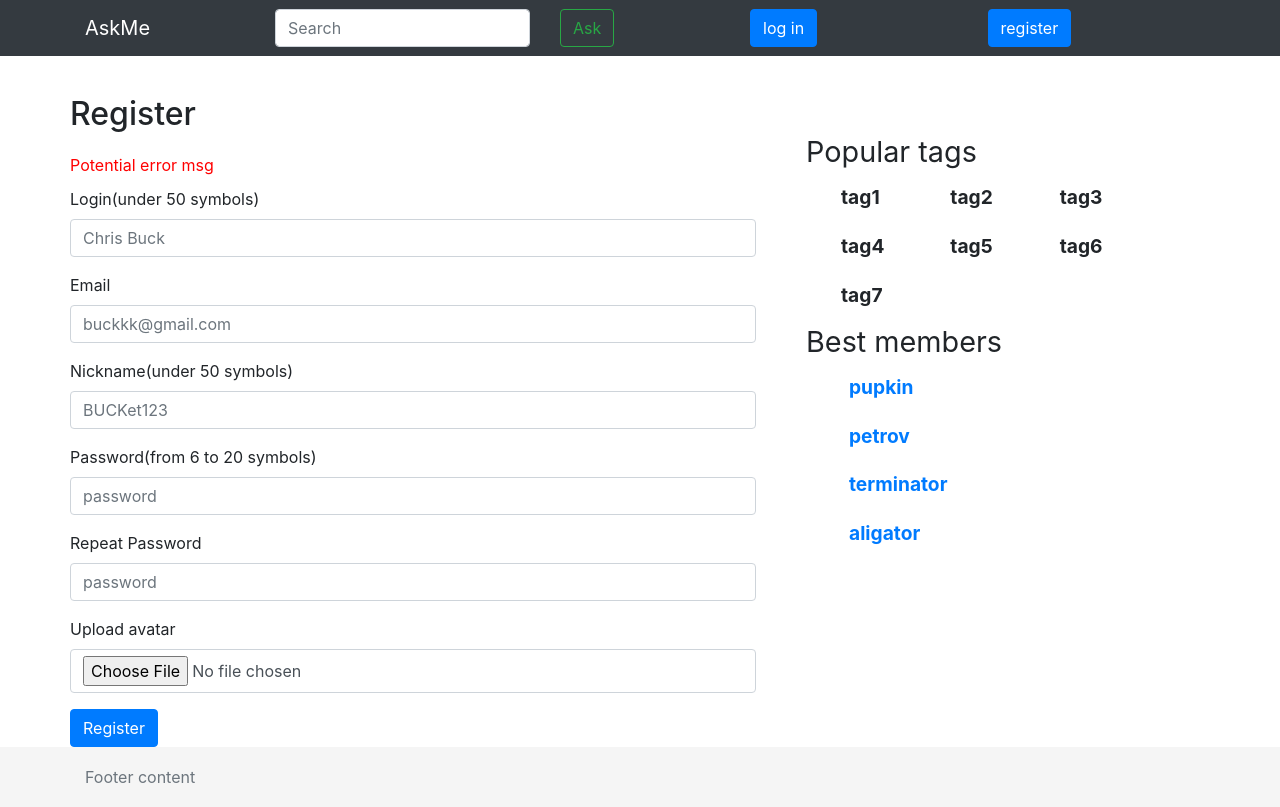
After one commit to wonderf00l/web-park-vk-education, a Django app: page /register/ in a window 1280 px wide. The commit adds this page. Run offline with Django 4.2, Linux system fonts and the light colour scheme; some libraries are stand-ins or nearby versions.

Commit message:
done register page

```diff
--- a/askme_zubkov/askme/static/askme/css/my.css
+++ b/askme_zubkov/askme/static/askme/css/my.css
@@ -1,6 +1,12 @@
 .head {
     margin-bottom: 25px;
+    width: 100%;
 }
+
+/* header {
+    display: block;
+    width: 100%;
+} */
 
 /* .row.container {
     margin-top: 50px;
--- a/askme_zubkov/askme/templates/askme/ask.html
+++ b/askme_zubkov/askme/templates/askme/ask.html
@@ -18,7 +18,7 @@
                     </div>
                     <div class="col-9">
                         <div class="mb-3">
-                            <textarea class="form-control" id="exampleFormControlTextarea1" rows="3" placeholder="Enter the title"></textarea>
+                            <textarea class="form-control" id="exampleFormControlTextarea1" rows="3" placeholder="Enter the title" required></textarea>
                         </div>
                     </div>
                 </div>
@@ -29,7 +29,7 @@
                     </div>
                     <div class="col-9">
                         <div class="mb-3">
-                            <textarea class="form-control" id="exampleFormControlTextarea1" rows="3" placeholder="Enter question content"></textarea>
+                            <textarea class="form-control" id="exampleFormControlTextarea1" rows="3" placeholder="Enter question content" required></textarea>
                         </div>
                     </div>
                 </div>
@@ -40,7 +40,7 @@
                     </div>
                     <div class="col-9">
                         <div class="mb-3">
-                            <textarea class="form-control" id="exampleFormControlTextarea1" rows="3" placeholder="Add tags"></textarea>
+                            <textarea class="form-control" id="exampleFormControlTextarea1" rows="3" placeholder="Add tags" required></textarea>
                         </div>
                     </div>
                 </div>
--- /dev/null
+++ b/askme_zubkov/askme/templates/askme/register.html
@@ -0,0 +1,56 @@
+{% extends 'askme/base.html' %}
+
+{% block core_content %}
+
+    <div class="row login_box">
+
+        <div class="row">
+
+            <div class="col-8">
+
+                <h2 class="new_question_title">Register</h2>
+
+                <div class="error_message">Potential error msg</div>
+
+                <form class="register_form">
+                    <div class="mb-3">
+                      <label class="form-label">Login(under 50 symbols)</label>
+                      <input type="text" class="form-control" aria-describedby="emailHelp" maxlength="50" placeholder="Chris Buck" required>
+                    </div>
+                    <div class="mb-3">
+                        <label for="exampleInputEmail1" class="form-label">Email</label>
+                        <input type="email" class="form-control" id="exampleInputEmail1" aria-describedby="emailHelp" placeholder="buckkk@gmail.com" required>
+                    </div>
+                    <div class="mb-3">
+                        <label class="form-label">Nickname(under 50 symbols)</label>
+                        <input type="text" class="form-control" maxlength="50" placeholder="BUCKet123" required>
+                      </div>
+                    <div class="mb-3">
+                        <label for="exampleInputPassword1" class="form-label">Password(from 6 to 20 symbols)</label>
+                        <input type="password" class="form-control" id="exampleInputPassword1" minlength="6" maxlength="20" placeholder="password" required>
+                    </div>
+                    <div class="mb-3">
+                        <label for="exampleInputPassword1" class="form-label">Repeat Password</label>
+                        <input type="password" class="form-control" id="exampleInputPassword1" minlength="6" maxlength="20" placeholder="password" required>
+                    </div>
+
+                    <div class="mb-3">
+                        <label for="formFile" class="form-label">Upload avatar</label>
+                        <input class="form-control" type="file" id="formFile">
+                      </div>
+
+                    <button type="submit" class="btn btn-primary">Register</button>
+                </form>
+
+            </div>
+
+            <div class="col-4">
+
+                {% include "askme/sidebar.html" %}
+
+            </div>
+
+        </div>
+    </div>
+
+{% endblock core_content %}
--- a/askme_zubkov/askme/urls.py
+++ b/askme_zubkov/askme/urls.py
@@ -6,5 +6,6 @@ urlpatterns = [
     path('', homepage, name='home'),
     path('question/<int:question_id>/', question_page, name='question_page'),
     path('ask/', ask_question, name="ask question"),
-    path('login/', login, name='login')
+    path('login/', login, name='login'),
+    path('register/', register, name='register')
 ]
--- a/askme_zubkov/askme/views.py
+++ b/askme_zubkov/askme/views.py
@@ -3,68 +3,101 @@ from django.http import HttpResponse
 
 # Create your views here.
 
-def handler(request, subsite): # exactly the same name of the arg
+
+def handler(request, subsite):  # exactly the same name of the arg
     status = request.GET.get('status')
     print(subsite)
     return HttpResponse(f"{status}, so hello world")
+
 
 def homepage(request):
     # check authorization then make context dir and handler
     tags = ["tag1", "tag2", "tag3", "tag4", "tag5", "tag6", "tag7"]
     best_members = ["pupkin", "petrov", "terminator", "aligator"]
     context = {
-        "title" : "AskMe",
-        "is_authorized" : True,
-        "user_nickname" : "Mr. Pupkins",
-        "profile_icon_url" : "askme/img/profile.png",
-        "avatar" : "askme/img/avatar.png",
-        "questions" : range(20),
-        "tags" : tags,
-        "tags_len": range(len(tags) - 2),
-        "best_members" : best_members,
-        "question_content" : "Lorem Ipsum is simply dummy text of the printing and typesetting industry. Lorem Ipsum has been the industry's standard dummy text ever since the 1500s, when an unknown printer took a galley of type and scrambled it to make a type specimen book. It has survived not only five centuries, but also the leap into electronic typesetting, remaining essentially unchanged. It was popularised in the 1960s with the release of Letraset sheets containing Lorem Ipsum passages, and more recently with desktop publishing software like Aldus PageMaker including versions of Lorem Ipsum."
+        "title":
+        "AskMe",
+        "is_authorized":
+        True,
+        "user_nickname":
+        "Mr. Pupkins",
+        "profile_icon_url":
+        "askme/img/profile.png",
+        "avatar":
+        "askme/img/avatar.png",
+        "questions":
+        range(20),
+        "tags":
+        tags,
+        "tags_len":
+        range(len(tags) - 2),
+        "best_members":
+        best_members,
+        "question_content":
+        "Lorem Ipsum is simply dummy text of the printing and typesetting industry. Lorem Ipsum has been the industry's standard dummy text ever since the 1500s, when an unknown printer took a galley of type and scrambled it to make a type specimen book. It has survived not only five centuries, but also the leap into electronic typesetting, remaining essentially unchanged. It was popularised in the 1960s with the release of Letraset sheets containing Lorem Ipsum passages, and more recently with desktop publishing software like Aldus PageMaker including versions of Lorem Ipsum."
     }
-    return render(request, 'askme/index.html', context=context) # django finds templates in 'templates' folder, therefore set path from this folder
+    return render(
+        request, 'askme/index.html', context=context
+    )  # django finds templates in 'templates' folder, therefore set path from this folder
+
 
 def question_page(request, question_id):
     tags = ["tag1", "tag2", "tag3", "tag4", "tag5", "tag6", "tag7"]
     best_members = ["pupkin", "petrov", "terminator", "aligator"]
     context = {
-        "title" : "AskMe",
-        "avatar" : "askme/img/avatar.png",
-        "questions" : range(20),
-        "tags" : tags,
+        "title": "AskMe",
+        "avatar": "askme/img/avatar.png",
+        "questions": range(20),
+        "tags": tags,
         "tags_len": range(len(tags) - 2),
-        "best_members" : best_members,
-        "question_content" : "Lorem Ipsum is simply dummy text of the printing and typesetting industry. Lorem Ipsum has been the industry's standard dummy text ever since the 1500s, when an unknown printer took a galley of type and scrambled it to make a type specimen book. It has survived not only five centuries, but also the leap into electronic typesetting, remaining essentially unchanged. It was popularised in the 1960s with the release of Letraset sheets containing Lorem Ipsum passages, and more recently with desktop publishing software like Aldus PageMaker including versions of Lorem Ipsum.",
-        "answer_content" : "JUST DO IT JUST DO IT JUST DO IT JUST DO IT JUST DO IT JUST DO IT JUST DO IT JUST DO IT JUST DO IT JUST DO IT JUST DO IT JUST DO IT JUST DO IT JUST DO IT JUST DO IT JUST DO IT",
-        "answers" : range(5)
+        "best_members": best_members,
+        "question_content":
+        "Lorem Ipsum is simply dummy text of the printing and typesetting industry. Lorem Ipsum has been the industry's standard dummy text ever since the 1500s, when an unknown printer took a galley of type and scrambled it to make a type specimen book. It has survived not only five centuries, but also the leap into electronic typesetting, remaining essentially unchanged. It was popularised in the 1960s with the release of Letraset sheets containing Lorem Ipsum passages, and more recently with desktop publishing software like Aldus PageMaker including versions of Lorem Ipsum.",
+        "answer_content":
+        "JUST DO IT JUST DO IT JUST DO IT JUST DO IT JUST DO IT JUST DO IT JUST DO IT JUST DO IT JUST DO IT JUST DO IT JUST DO IT JUST DO IT JUST DO IT JUST DO IT JUST DO IT JUST DO IT",
+        "answers": range(5)
     }
     return render(request, 'askme/question.html', context=context)
+
 
 def ask_question(request):
     tags = ["tag1", "tag2", "tag3", "tag4", "tag5", "tag6", "tag7"]
     best_members = ["pupkin", "petrov", "terminator", "aligator"]
     context = {
-       "title" : "AskMe",
-       "tags" : tags,
+        "title": "AskMe",
+        "tags": tags,
         "tags_len": range(len(tags) - 2),
-        "best_members" : best_members
+        "best_members": best_members
     }
 
     return render(request, 'askme/ask.html', context=context)
+
 
 def login(request):
     tags = ["tag1", "tag2", "tag3", "tag4", "tag5", "tag6", "tag7"]
     best_members = ["pupkin", "petrov", "terminator", "aligator"]
     context = {
-       "title" : "AskMe",
-       "tags" : tags,
+        "title": "AskMe",
+        "tags": tags,
         "tags_len": range(len(tags) - 2),
-        "best_members" : best_members
+        "best_members": best_members
     }
 
     return render(request, 'askme/login.html', context=context)
 
+
+def register(request):
+    tags = ["tag1", "tag2", "tag3", "tag4", "tag5", "tag6", "tag7"]
+    best_members = ["pupkin", "petrov", "terminator", "aligator"]
+    context = {
+        "title": "AskMe",
+        "tags": tags,
+        "tags_len": range(len(tags) - 2),
+        "best_members": best_members
+    }
+
+    return render(request, 'askme/register.html', context=context)
+
+
 # request - HttpRequest(query, session info)
 # HttpResponse arg (str) - HTML page's content
```
Also changed, not shown: askme_zubkov/askme/templates/askme/err_base.html (added, +102 -0 lines), askme_zubkov/askme/templates/askme/err_index.html (added, +26 -0 lines), askme_zubkov/askme/templates/askme/index.html (+0 -24 lines), askme_zubkov/askme/templates/askme/login.html (+4 -4 lines).
